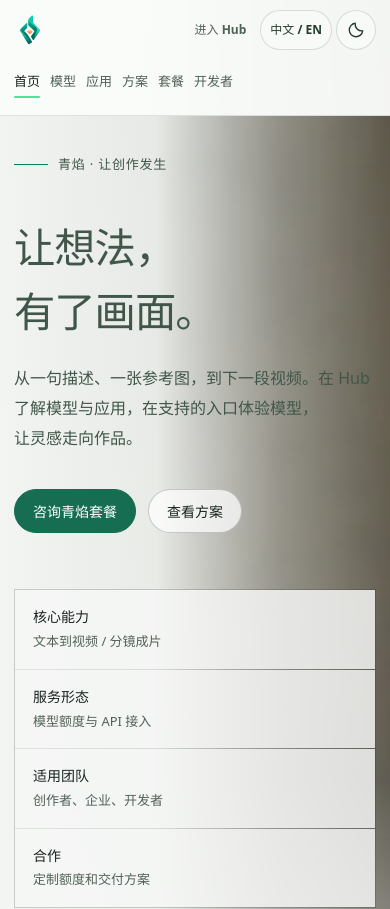
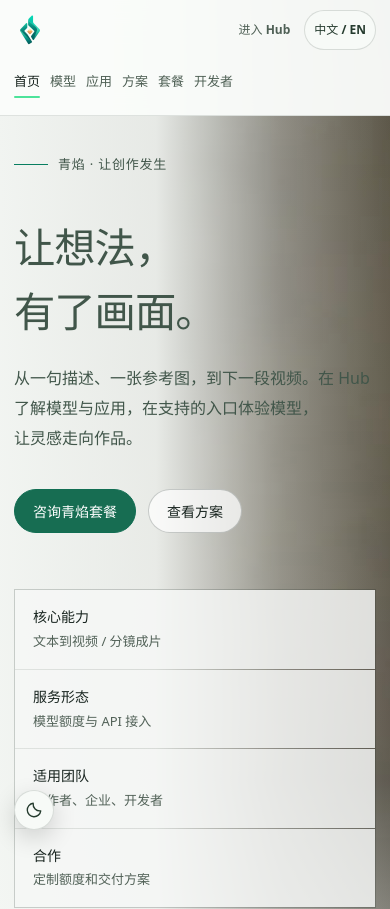
Before and after one commit to verdantflarehub/verdantflare-www, a Vue app: page / in a window 390 px wide. Shown: the top 909 px of the page. Built offline with nearby package versions, Linux system fonts and the light colour scheme; no server answers.

Commit message:
fix(www): keep button labels on one line and move theme toggle

```diff
--- a/package.json
+++ b/package.json
@@ -1,6 +1,6 @@
 {
   "name": "verdantflare-www",
-  "version": "1.3.4",
+  "version": "1.3.5",
   "private": true,
   "type": "module",
   "scripts": {
--- a/src/styles.css
+++ b/src/styles.css
@@ -55,6 +55,11 @@
 input,
 textarea {
   font: inherit;
+}
+
+button,
+.button {
+  white-space: nowrap;
 }
 
 .site-header {
@@ -1046,7 +1051,7 @@
 }
 
 .site-footer {
-  padding: 34px 0;
+  padding: 34px 0 86px;
   background: #080b09;
   color: rgba(244, 241, 232, 0.62);
   font-size: 13px;
--- a/src/theme.css
+++ b/src/theme.css
@@ -1,5 +1,9 @@
 /* Theme changes the surrounding UI; photographs and application artwork keep their own colors. */
 .nav-theme {
+  position: fixed;
+  z-index: 40;
+  left: 20px;
+  bottom: max(20px, env(safe-area-inset-bottom));
   min-height: 44px;
   padding: 0 13px;
   display: inline-flex;
@@ -9,6 +13,7 @@
   border: 1px solid rgba(244, 241, 232, .2);
   border-radius: 999px;
   background: rgba(244, 241, 232, .06);
+  box-shadow: 0 8px 25px rgba(0, 0, 0, .16);
   color: var(--paper);
   font-size: 13px;
   font-weight: 600;
@@ -232,7 +237,7 @@
 html[data-theme="light"] .public-journey p { color: #53665a; }
 
 @media (max-width: 760px) {
-  .nav-theme { width: 40px; min-height: 40px; padding: 0; }
+  .nav-theme { left: 14px; bottom: max(14px, env(safe-area-inset-bottom)); width: 40px; min-height: 40px; padding: 0; }
   .nav-theme span { display: none; }
   html[data-theme="light"] .storyboard { color: #24382b; text-shadow: none; }
   html[data-theme="light"] .story-line { border-color: rgba(21, 35, 30, .2); }
```
Also changed, not shown: src/App.vue (+4 -3 lines), 1 other file (tests, documents, lock files or other folders).
